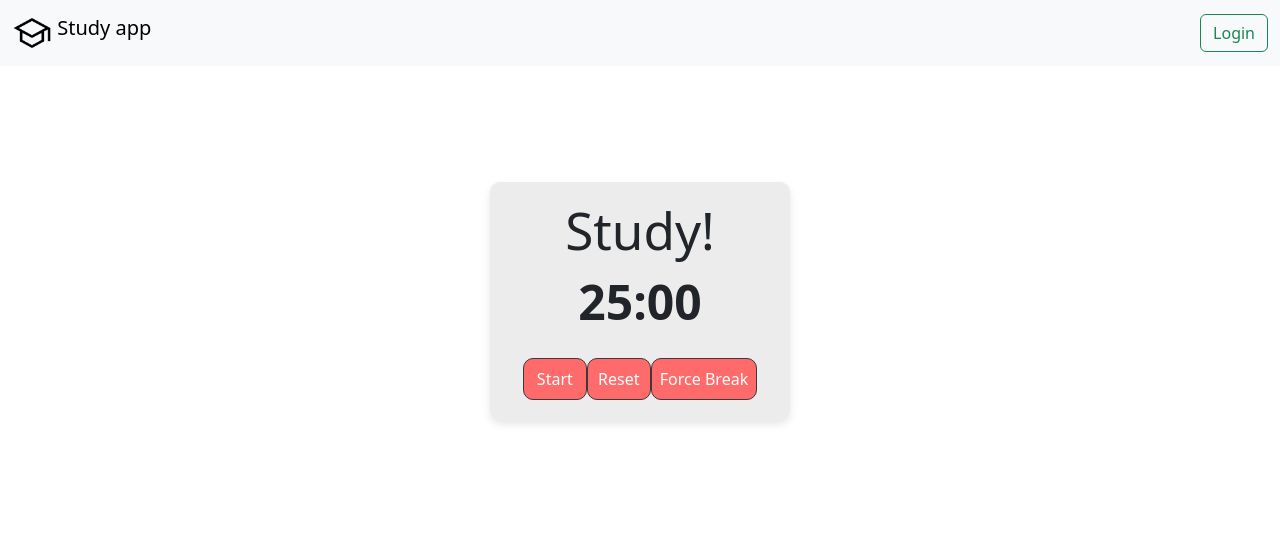
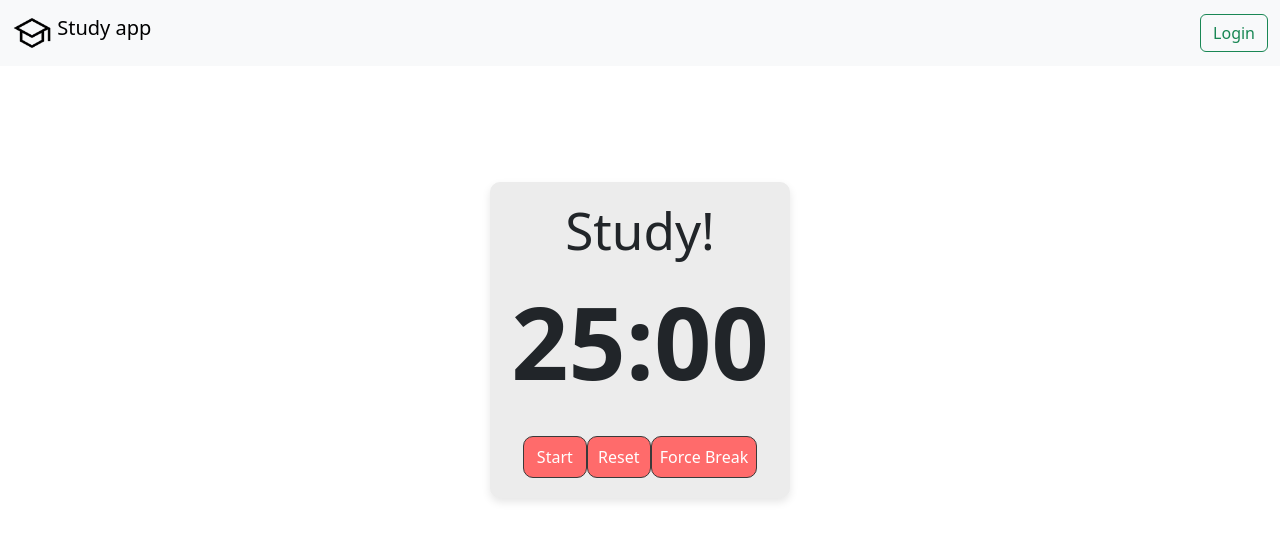
Before and after one commit to Labbgrupp42Dat076/labs, a React (Vite) app in the folder client/: page /pomodoro in a window 1280 px wide. Shown: the top 540 px of the page. Built offline with nearby package versions, Linux system fonts and the light colour scheme.

Commit message:
Fixed alerts

```diff
--- a/client/src/api/todoOperations.ts
+++ b/client/src/api/todoOperations.ts
@@ -41,7 +41,7 @@ export async function requestAddTodo(newTodo: string) {
 export async function toggleTodoDone(todo: Todo, id: number) {
     try {
         const endpoint = todo.completed ? `/todo/${id}/undone` : `/todo/${id}/done`;
-        const response = await axiosInstance.post(endpoint);
+        await axiosInstance.post(endpoint);
     } catch (error) {
         console.log(error)
     }
--- a/client/src/pages/PomodoroPage/pomodoro.css
+++ b/client/src/pages/PomodoroPage/pomodoro.css
@@ -24,7 +24,7 @@ body {
 
 /* Timer display */
 .timer-display {
-    font-size: 48px;
+    font-size: 100px;
     font-weight: bold;
     margin-bottom: 20px;
 
--- a/client/src/pages/PomodoroPage/pomodoro.tsx
+++ b/client/src/pages/PomodoroPage/pomodoro.tsx
@@ -29,6 +29,7 @@ const Pomodoro: React.FC = () => {
         setSeconds(studySeconds);
         setIsActive(false);
         setIsBreak(false);
+        alert("Study Time!");
     }
 
     const setBreakTime = () => {
@@ -36,6 +37,7 @@ const Pomodoro: React.FC = () => {
         setSeconds(breakSeconds);
         setIsActive(false);
         setIsBreak(true);
+        alert("Break Time!");
     }
 
 
```
